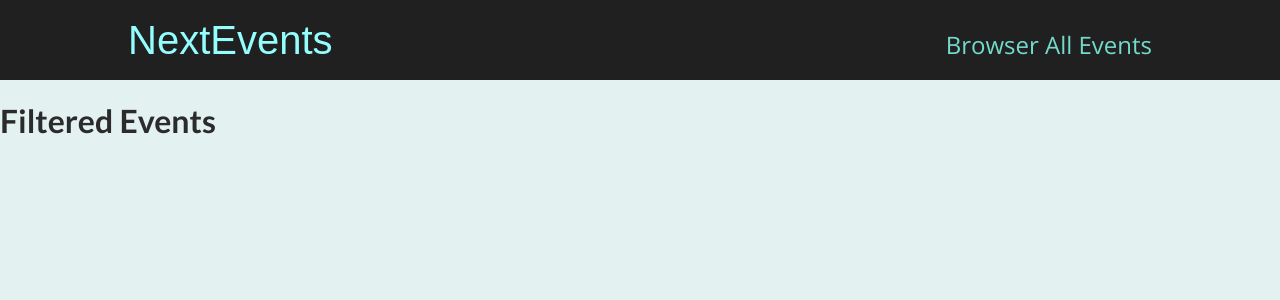
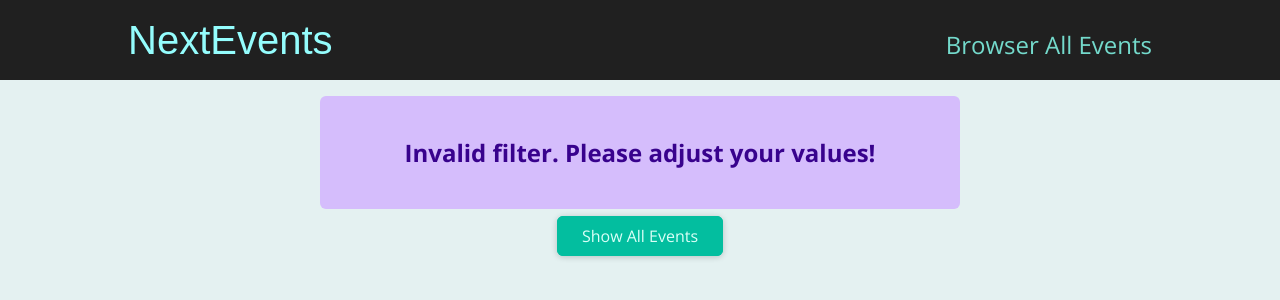
Before and after one commit to elvisonob/NextJS-event-project, a Next.js app: page /events in a window 1280 px wide. Shown: the top 300 px of the page. Built offline with nearby package versions, Linux system fonts and the light colour scheme.

Commit message:
wrapping up

```diff
--- /dev/null
+++ b/components/events/results-title.js
@@ -0,0 +1,20 @@
+import Button from '../ui/button';
+import classes from './results-title.module.css';
+
+function ResultsTitle(props) {
+  const { date } = props;
+
+  const humanReadableDate = new Date(date).toLocaleDateString('en-US', {
+    month: 'long',
+    year: 'numeric',
+  });
+
+  return (
+    <section className={classes.title}>
+      <h1>Events in {humanReadableDate}</h1>
+      <Button link="/events">Show all events</Button>
+    </section>
+  );
+}
+
+export default ResultsTitle;
--- /dev/null
+++ b/components/events/results-title.module.css
@@ -0,0 +1,6 @@
+.title {
+  margin: 2rem auto;
+  width: 90%;
+  max-width: 40rem;
+  text-align: center;
+}
--- /dev/null
+++ b/components/ui/error-alert.js
@@ -0,0 +1,7 @@
+import classes from './error-alert.module.css';
+
+function ErrorAlert(props) {
+  return <div className={classes.alert}>{props.children}</div>;
+}
+
+export default ErrorAlert;
--- /dev/null
+++ b/components/ui/error-alert.module.css
@@ -0,0 +1,12 @@
+.alert {
+    margin: 1rem auto;
+    padding: 1rem 2rem;
+    width: 90%;
+    max-width: 40rem;
+    background-color: #d5bdfc;
+    color: #38028d;
+    font-weight: bold;
+    font-size: 1.5rem;
+    text-align: center;
+    border-radius: 6px;
+}
--- a/pages/events/[...slug].js
+++ b/pages/events/[...slug].js
@@ -1,17 +1,68 @@
 import { useRouter } from 'next/router';
+import { getFilteredEvents } from '../../dummy-data';
+import EventList from '../../components/events/event-list';
+import { Fragment } from 'react';
+import ResultsTitle from '../../components/events/results-title';
+import Button from '../../components/ui/button';
+import ErrorAlert from '../../components/ui/error-alert';
 
 const FilteredEventsPage = () => {
   const router = useRouter();
 
   const filterData = router.query.slug;
+  console.log(filterData);
   if (!filterData) {
     return <p className="center">Loading...</p>;
   }
 
+  const filteredYear = filterData[0];
+  const filteredMonth = filterData[1];
+
+  const numYear = +filteredYear;
+  const numMonth = +filteredMonth;
+
+  if (
+    isNaN(numYear) ||
+    isNaN(numMonth) ||
+    numYear > 2030 ||
+    numYear < 2021 ||
+    numMonth < 1 ||
+    numMonth > 12
+  ) {
+    return (
+      <Fragment>
+        <ErrorAlert>
+          <p>Invalid filter. Please adjust your values!</p>
+        </ErrorAlert>
+        <div className="center">
+          <Button link="/events">Show All Events</Button>
+        </div>
+      </Fragment>
+    );
+  }
+
+  const filteredEvents = getFilteredEvents({ year: numYear, month: numMonth });
+
+  if (!filteredEvents || filteredEvents.length === 0) {
+    return (
+      <Fragment>
+        <ErrorAlert>
+          <p>No events found for the chosen filter!</p>;
+        </ErrorAlert>
+        <div className="center">
+          <Button link="/events">Show All Events</Button>
+        </div>
+      </Fragment>
+    );
+  }
+
+  const date = new Date(numYear, numMonth - 1);
+
   return (
-    <div>
-      <h1>Filtered Events</h1>
-    </div>
+    <Fragment>
+      <ResultsTitle date={date} />
+      <EventList items={filteredEvents} />
+    </Fragment>
   );
 };
 
```
Also changed, not shown: pages/events/[eventId].js (+6 -1 lines).
